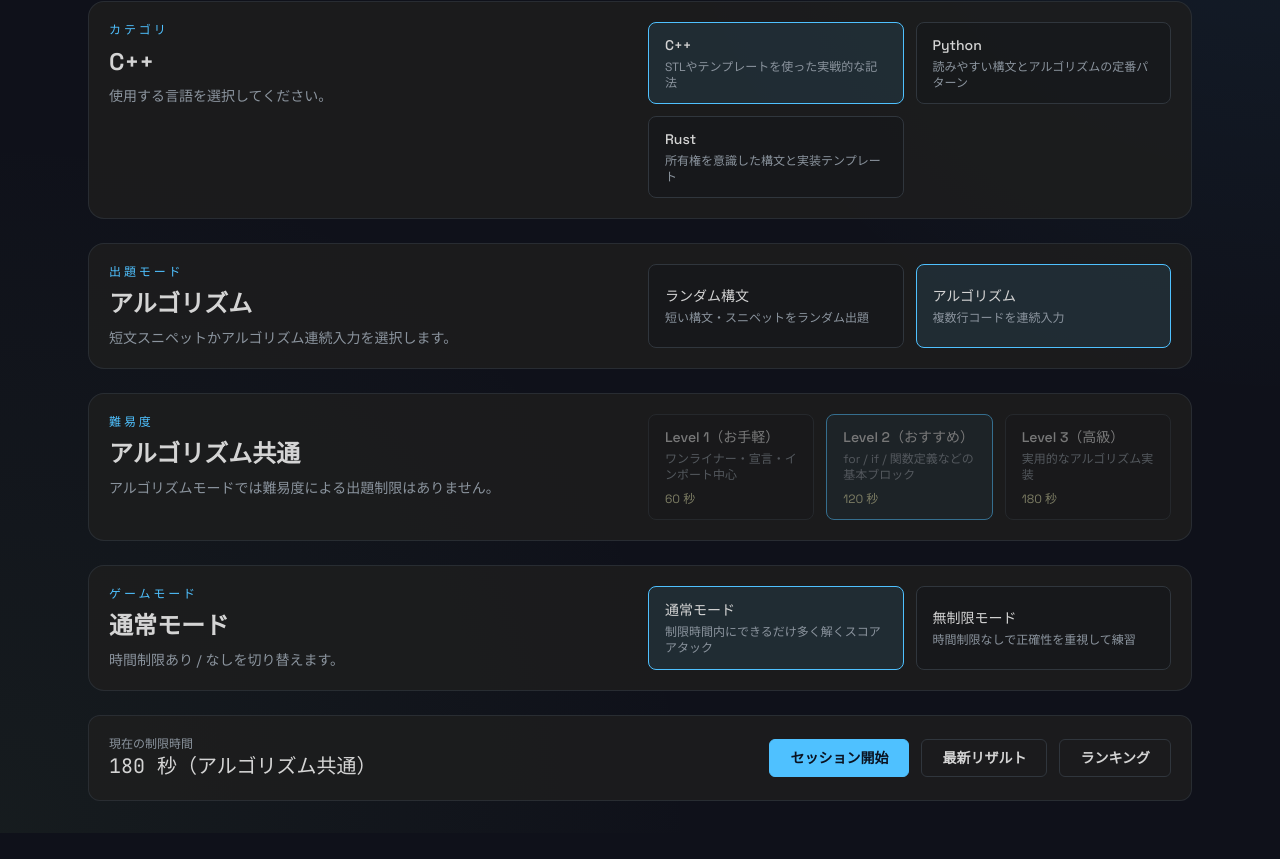
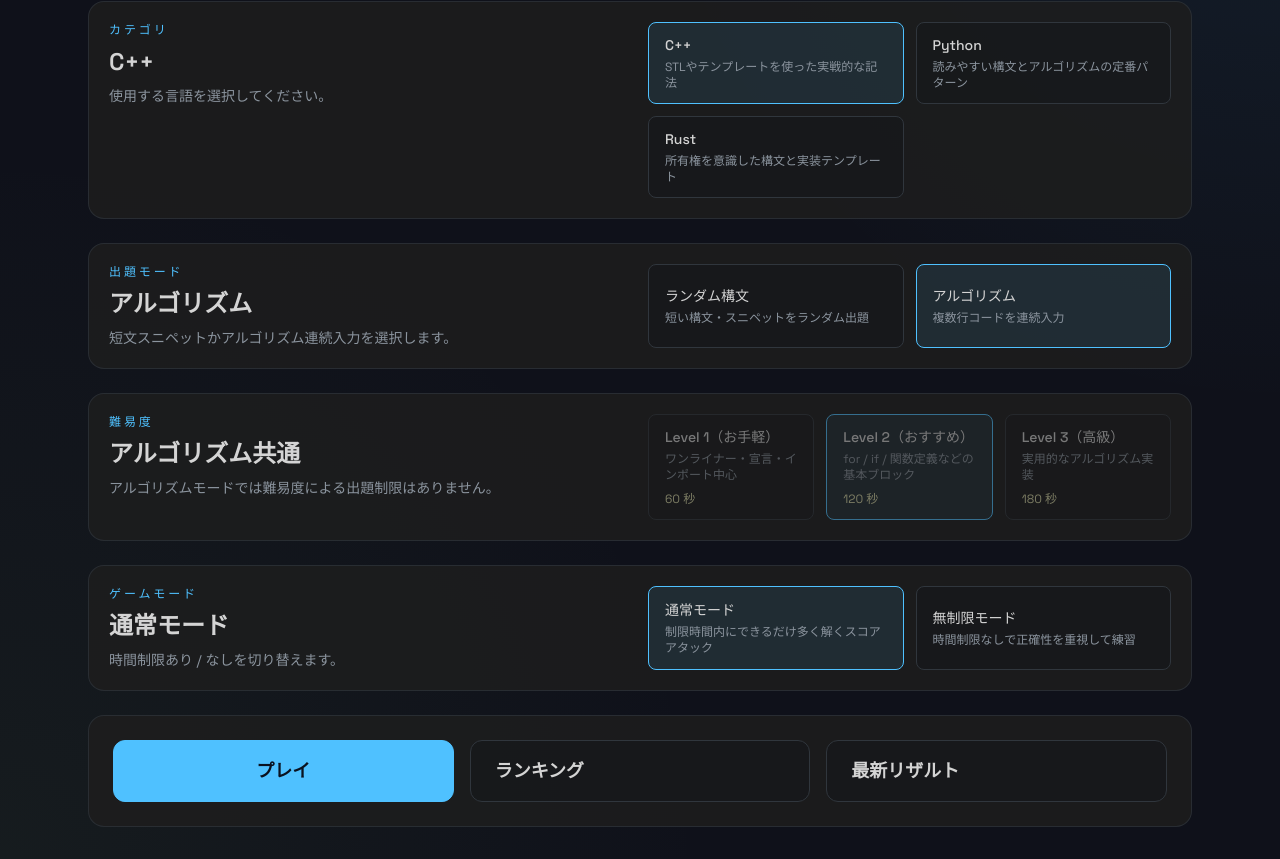
Before and after one commit to okku0916/typing-app, a Next.js app: page / in a window 1280 px wide. Shown: the part 229-1088 px from the top of the page. Before the commit the page ends 1062 px from the top, so only its background shows below. Built offline with nearby package versions, Linux system fonts and the light colour scheme.

Commit message:
fix: remove home info clutter and harden ranking row keys

```diff
--- a/src/app/page.tsx
+++ b/src/app/page.tsx
@@ -8,19 +8,14 @@
 import { GameModeSelector } from "@/components/game/GameModeSelector";
 import { ModeSelector } from "@/components/game/ModeSelector";
 import { useLocalStorageState } from "@/hooks/useLocalStorage";
-import { STORAGE_KEYS, TIME_LIMITS } from "@/lib/constants";
+import { STORAGE_KEYS } from "@/lib/constants";
 import { CATEGORY_LABELS, DIFFICULTY_LABELS } from "@/lib/labels";
 import { toSearchParams } from "@/lib/sessionConfig";
 import { DEFAULT_SETTINGS } from "@/types/settings";
-import type { SessionResult } from "@/types/session";
 
 export default function Home() {
   const router = useRouter();
   const [settings, setSettings] = useLocalStorageState(STORAGE_KEYS.settings, DEFAULT_SETTINGS);
-  const [latestResult] = useLocalStorageState<SessionResult | null>(
-    STORAGE_KEYS.latestResult,
-    null,
-  );
 
   const handleStartSession = () => {
     const params = toSearchParams(settings);
@@ -104,51 +99,28 @@
         </section>
       </div>
 
-      <section className="rounded-xl border border-panel-border/70 bg-panel/80 p-5">
-        <div className="flex flex-wrap items-center justify-between gap-4">
-          <div>
-            <p className="text-xs text-muted">現在の制限時間</p>
-            <p className="code-font text-xl text-foreground">
-              {settings.gameMode === "unlimited"
-                ? "無制限"
-                : settings.drillMode === "random_syntax"
-                  ? `${TIME_LIMITS[settings.difficulty]} 秒（${DIFFICULTY_LABELS[settings.difficulty]}）`
-                  : `${TIME_LIMITS.level_3} 秒（アルゴリズム共通）`}
-            </p>
-          </div>
-
-          <div className="flex flex-wrap gap-3">
+      <section className="rounded-2xl border border-panel-border/70 bg-panel/85 p-6">
+        <div className="grid gap-4 sm:grid-cols-3">
           <button
             type="button"
             onClick={handleStartSession}
-              className="rounded-md border border-accent bg-accent px-5 py-2 text-sm font-semibold text-[#0a1220] transition hover:bg-accent/90"
+            className="rounded-xl border border-accent bg-accent px-6 py-4 text-lg font-semibold text-[#0a1220] transition hover:bg-accent/90"
           >
-              セッション開始
+            プレイ
           </button>
           <Link
+            href="/rankings"
+            className="rounded-xl border border-panel-border bg-background/30 px-6 py-4 text-lg font-semibold text-foreground transition hover:border-accent"
+          >
+            ランキング
+          </Link>
+          <Link
             href="/result"
-              className="rounded-md border border-panel-border px-5 py-2 text-sm font-semibold text-foreground transition hover:border-accent"
+            className="rounded-xl border border-panel-border bg-background/30 px-6 py-4 text-lg font-semibold text-foreground transition hover:border-accent"
           >
             最新リザルト
           </Link>
-            <Link
-              href="/rankings"
-              className="rounded-md border border-panel-border px-5 py-2 text-sm font-semibold text-foreground transition hover:border-accent"
-            >
-              ランキング
-            </Link>
         </div>
-        </div>
-
-        {latestResult ? (
-          <div className="mt-4 rounded-lg border border-panel-border bg-background/35 p-3">
-            <p className="text-xs text-muted">前回セッションの概要</p>
-            <p className="mt-2 text-sm text-foreground">
-              スコア {latestResult.stats.score} / WPM {latestResult.stats.wpm} / ミス数{" "}
-              {latestResult.stats.mistakeCount} / 完了問題数 {latestResult.stats.completedProblems}
-            </p>
-          </div>
-        ) : null}
       </section>
     </main>
   );
--- a/src/components/game/RankingBoard.tsx
+++ b/src/components/game/RankingBoard.tsx
@@ -30,7 +30,7 @@
         <div className="space-y-2">
           {entries.map((entry, index) => (
             <RankingEntryRow
-              key={entry.id}
+              key={`${entry.id}-${entry.createdAt}-${index}`}
               entry={entry}
               index={index}
               highlight={highlightId === entry.id}
```
Lines whose indentation alone changed are shown as unchanged.
